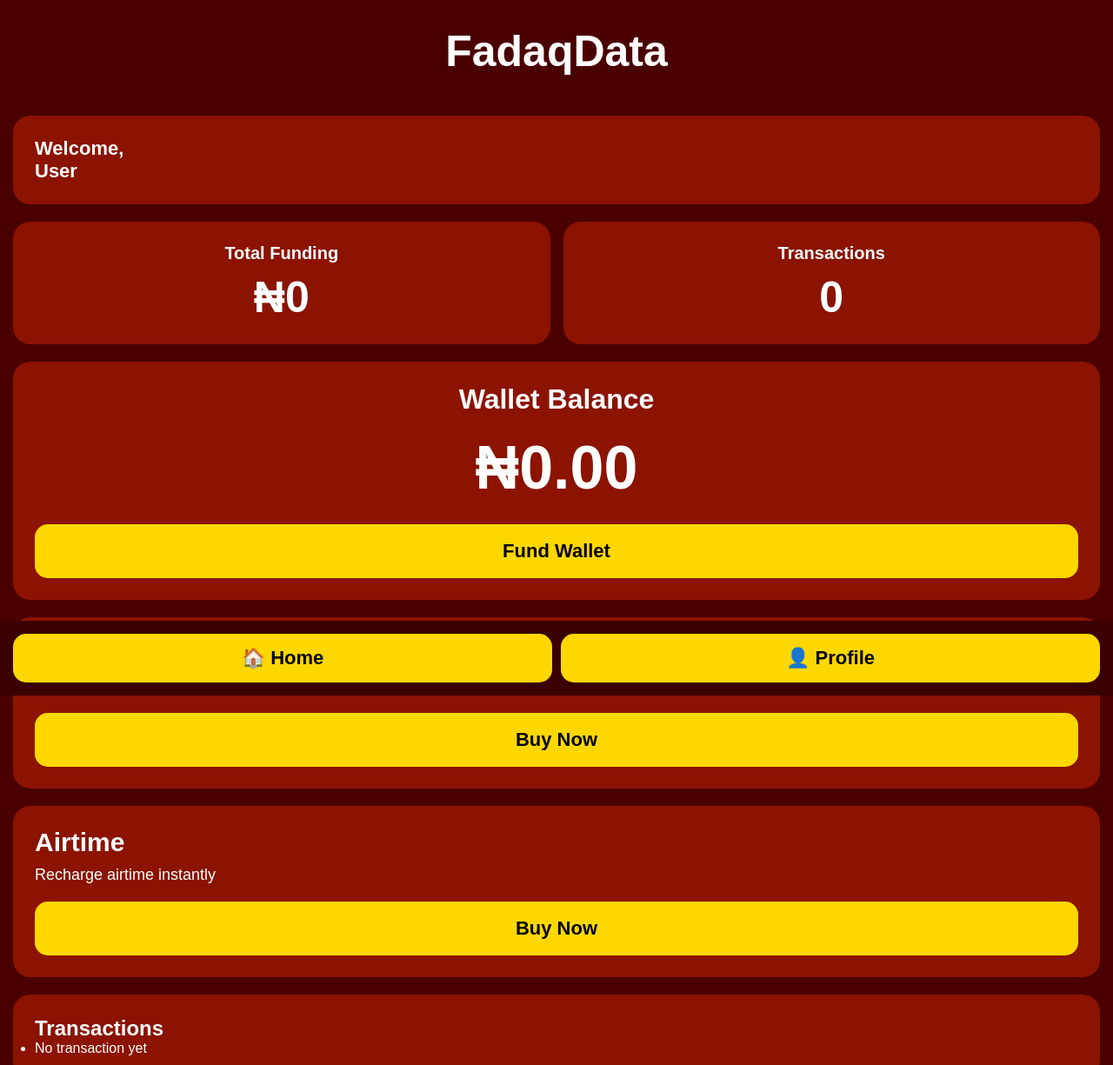
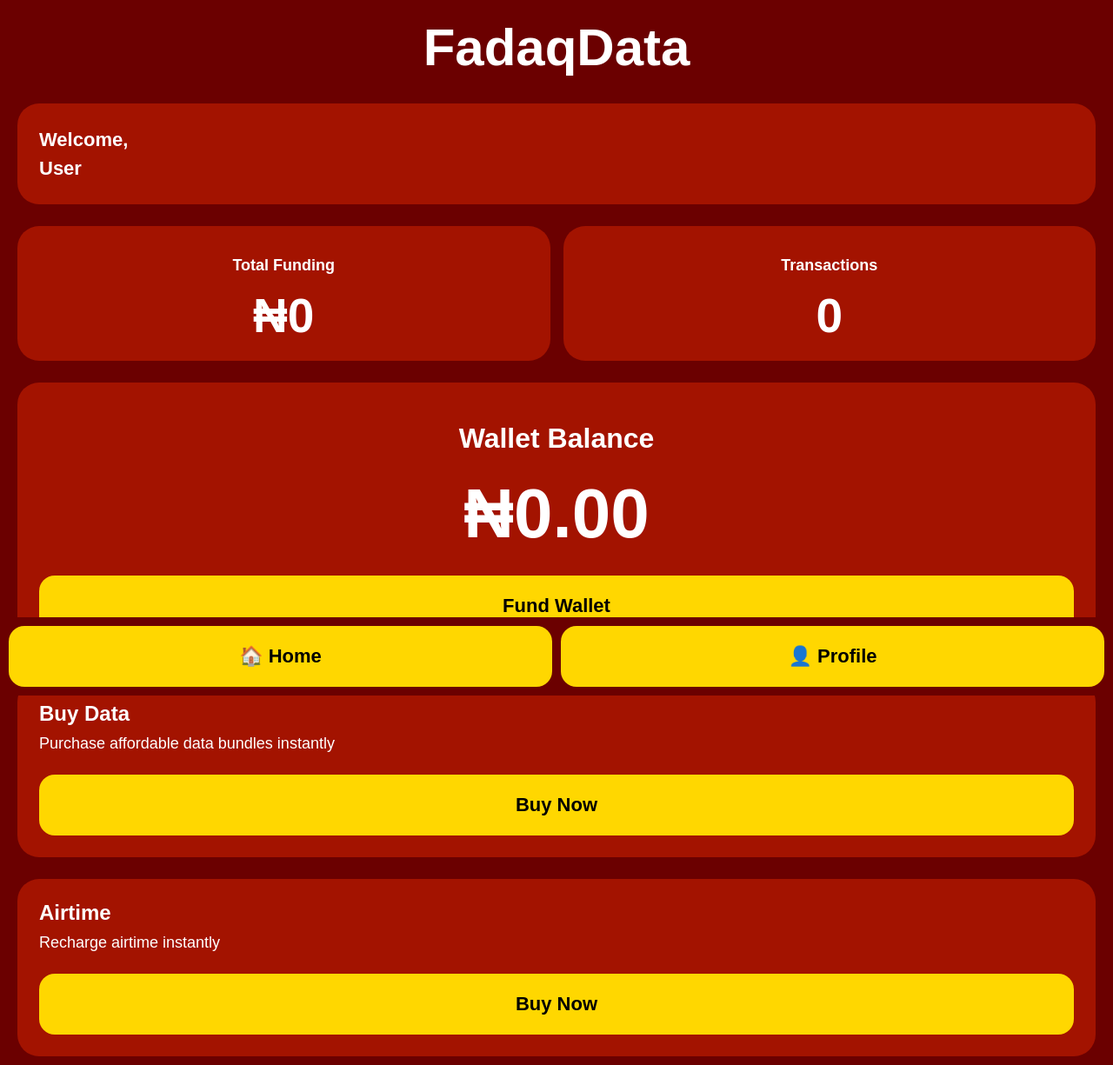
Before and after one commit to fadaqdataccr-eng/fadaqdata-demo, a plain HTML site: page dashboard.html in a window 1280 px wide. Shown: the top 1225 px of the page at 87% size. Drawn offline with Linux system fonts and the light colour scheme.

Commit message:
Update dashboard.html

```diff
--- a/dashboard.html
+++ b/dashboard.html
@@ -1,107 +1,81 @@
 <!DOCTYPE html>
 <html>
 <head>
+<title>FadaqData Dashboard</title>
 
 <meta name="viewport" content="width=device-width, initial-scale=1.0">
-
-<title>FadaqData Dashboard</title>
 
 <script src="https://js.paystack.co/v1/inline.js"></script>
 
 <style>
 
-*{
+body{
 margin:0;
-padding:0;
-box-sizing:border-box;
+padding:20px;
 font-family:Arial;
-}
-
-body{
-background:#4b0000;
+background:#6b0000;
 color:white;
 padding-bottom:120px;
 }
 
-.header{
-padding:30px 20px;
+.logo{
 text-align:center;
-font-size:50px;
+font-size:60px;
 font-weight:bold;
+margin-bottom:30px;
 }
 
-.container{
-padding:15px;
+.card{
+background:#a31300;
+padding:25px;
+border-radius:25px;
+margin-bottom:25px;
 }
 
 .welcome{
-background:#8b1300;
-padding:25px;
-border-radius:20px;
 font-size:22px;
 font-weight:bold;
-margin-bottom:20px;
-word-break:break-word;
+line-height:1.5;
 }
 
 .stats{
 display:flex;
 gap:15px;
-margin-bottom:20px;
+margin-bottom:25px;
 }
 
-.stat-card{
+.small-card{
 flex:1;
-background:#8b1300;
-padding:25px 15px;
-border-radius:20px;
+background:#a31300;
+padding:20px;
+border-radius:25px;
 text-align:center;
 }
 
-.stat-card h3{
-font-size:20px;
-margin-bottom:10px;
+.small-card h2{
+font-size:18px;
+margin-bottom:15px;
 }
 
-.stat-card p{
-font-size:50px;
+.small-card p{
+font-size:55px;
 font-weight:bold;
-}
-
-.wallet{
-background:#8b1300;
-padding:25px;
-border-radius:20px;
-margin-bottom:20px;
-text-align:center;
-}
-
-.wallet h2{
-font-size:32px;
-margin-bottom:20px;
+margin:0;
 }
 
 .balance{
-font-size:70px;
+text-align:center;
+font-size:80px;
 font-weight:bold;
+margin-top:20px;
 margin-bottom:25px;
 }
 
-.input{
+button{
 width:100%;
-padding:18px;
+padding:22px;
 border:none;
-border-radius:15px;
-font-size:20px;
-margin-top:20px;
-margin-bottom:20px;
-}
-
-.btn{
-width:100%;
-padding:18px;
-border:none;
-border-radius:15px;
+border-radius:18px;
 font-size:22px;
 font-weight:bold;
 cursor:pointer;
@@ -117,121 +91,89 @@
 color:white;
 }
 
-.card{
-background:#8b1300;
-padding:25px;
-border-radius:20px;
-margin-bottom:20px;
-}
-
-.card h2{
-font-size:30px;
+.service-title{
+font-size:24px;
+font-weight:bold;
 margin-bottom:10px;
 }
 
-.card p{
+.service-text{
 font-size:18px;
-margin-bottom:20px;
-}
-
-.transaction-box{
-background:#8b1300;
-padding:25px;
-border-radius:20px;
-margin-bottom:20px;
+margin-bottom:25px;
 }
 
 .bottom-nav{
 position:fixed;
 bottom:0;
 left:0;
-right:0;
-background:#3a0000;
-padding:15px;
+width:100%;
+background:#6b0000;
 display:flex;
 gap:10px;
+padding:10px;
+box-sizing:border-box;
 }
 
 .nav-btn{
 flex:1;
-background:gold;
-padding:15px;
-border-radius:15px;
-text-align:center;
-font-size:22px;
-font-weight:bold;
-color:black;
 }
 
 </style>
-
 </head>
 
 <body>
 
-<div class="header">
+<div class="logo">
 FadaqData
 </div>
 
-<div class="container">
-
-<div class="welcome" id="welcomeUser">
-Welcome
+<div class="card">
+<div class="welcome" id="welcomeText">
+Welcome, User
+</div>
 </div>
 
 <div class="stats">
 
-<div class="stat-card">
-<h3>Total Funding</h3>
+<div class="small-card">
+<h2>Total Funding</h2>
 <p id="totalFunding">₦0</p>
 </div>
 
-<div class="stat-card">
-<h3>Transactions</h3>
-<p id="transactions">0</p>
-</div>
-
-</div>
-
-<div class="wallet">
-
-<h2>Wallet Balance</h2>
-
-<div class="balance" id="balance">
-₦0.00
-</div>
-
-<button
-class="btn yellow"
-onclick="toggleFunding()">
-Fund Wallet
-</button>
-
-<div id="fundSection" style="display:none;">
-
-<input
-type="number"
-id="amount"
-class="input"
-placeholder="Enter Amount">
-
-<button
-class="btn yellow"
-onclick="payWithPaystack()">
-Proceed Payment
-</button>
-
+<div class="small-card">
+<h2>Transactions</h2>
+<p id="transactionCount">0</p>
 </div>
 
 </div>
 
 <div class="card">
 
-<h2>Buy Data</h2>
+<h1 style="text-align:center;">
+Wallet Balance
+</h1>
 
-<p>Purchase affordable data bundles instantly</p>
+<div class="balance" id="walletBalance">
+₦0.00
+</div>
 
-<button class="btn yellow">
+<button class="yellow" onclick="fundWallet()">
+Fund Wallet
+</button>
+
+</div>
+
+<div class="card">
+
+<div class="service-title">
+Buy Data
+</div>
+
+<div class="service-text">
+Purchase affordable data bundles instantly
+</div>
+
+<button class="yellow">
 Buy Now
 </button>
 
@@ -239,43 +181,45 @@
 
 <div class="card">
 
-<h2>Airtime</h2>
+<div class="service-title">
+Airtime
+</div>
 
-<p>Recharge airtime instantly</p>
+<div class="service-text">
+Recharge airtime instantly
+</div>
 
-<button class="btn yellow">
+<button class="yellow">
 Buy Now
 </button>
 
 </div>
 
-<div class="transaction-box">
+<div class="card">
 
-<h2>Transactions</h2>
+<div class="service-title">
+Transactions
+</div>
 
-<ul>
-<li>No transaction yet</li>
-</ul>
+<div id="transactionList">
+• No transaction yet
+</div>
 
 </div>
 
-<button
-class="btn red"
-onclick="logout()">
+<button class="red" onclick="logout()">
 Logout
 </button>
 
-</div>
-
 <div class="bottom-nav">
 
-<div class="nav-btn">
+<button class="yellow nav-btn">
 🏠 Home
-</div>
+</button>
 
-<div class="nav-btn">
+<button class="yellow nav-btn">
 👤 Profile
-</div>
+</button>
 
 </div>
 
@@ -284,52 +228,46 @@
 let email =
 localStorage.getItem("userEmail");
 
-if(!email){
+if(email === null || email === ""){
 
 email = "User";
 
 }
 
-document.getElementById("welcomeUser")
-.innerHTML =
+document.getElementById("welcomeText").innerHTML =
 "Welcome,<br>" + email;
 
 let balance =
-Number(localStorage.getItem("walletBalance")) || 0;
+localStorage.getItem("walletBalance");
 
-document.getElementById("balance")
-.innerHTML =
-"₦" + balance.toFixed(2);
+if(balance === null){
 
-document.getElementById("totalFunding")
-.innerHTML =
-"₦" + balance;
-
-function toggleFunding(){
-
-let section =
-document.getElementById("fundSection");
-
-if(section.style.display === "none"){
-
-section.style.display = "block";
-
-}else{
-
-section.style.display = "none";
+balance = 0;
 
 }
 
+document.getElementById("walletBalance").innerHTML =
+"₦" + Number(balance).toFixed(2);
+
+document.getElementById("totalFunding").innerHTML =
+"₦" + Number(balance);
+
+function fundWallet(){
+
+let amount =
+prompt("Enter Amount");
+
+if(amount === null || amount === ""){
+
+return;
+
 }
 
-function payWithPaystack(){
+amount = Number(amount);
 
-let amount =
-document.getElementById("amount").value;
+if(amount < 100){
 
-if(amount === ""){
-
-alert("Enter Amount");
+alert("Minimum funding is ₦100");
 
 return;
 
@@ -337,41 +275,40 @@
 
 let handler = PaystackPop.setup({
 
-key: "pk_test_1b3f9a355adc3a08d52a861a5577200edad434b8",
+key: 'pk_test_1b3f9a355adc3a08d52a861a5577200edad434b8',
 
 email: email,
 
 amount: amount * 100,
 
-currency: "NGN",
+currency: 'NGN',
 
 callback: function(response){
 
-let oldBalance =
+let currentBalance =
 Number(localStorage.getItem("walletBalance")) || 0;
 
 let newBalance =
-oldBalance + Number(amount);
+currentBalance + amount;
 
 localStorage.setItem(
 "walletBalance",
 newBalance
 );
 
-document.getElementById("balance")
-.innerHTML =
+document.getElementById("walletBalance").innerHTML =
 "₦" + newBalance.toFixed(2);
 
-document.getElementById("totalFunding")
-.innerHTML =
+document.getElementById("totalFunding").innerHTML =
 "₦" + newBalance;
 
-document.getElementById("transactions")
-.innerHTML = "1";
+document.getElementById("transactionCount").innerHTML =
+Number(
+document.getElementById("transactionCount").innerHTML
+) + 1;
 
-document.getElementById("amount").value = "";
-
-document.getElementById("fundSection").style.display = "none";
+document.getElementById("transactionList").innerHTML =
+"• Wallet funded successfully with ₦" + amount;
 
 alert("Payment Successful");
 
@@ -393,7 +330,7 @@
 
 localStorage.removeItem("userEmail");
 
-window.location.href = "login.html";
+window.location.href = "index.html";
 
 }
 
```
